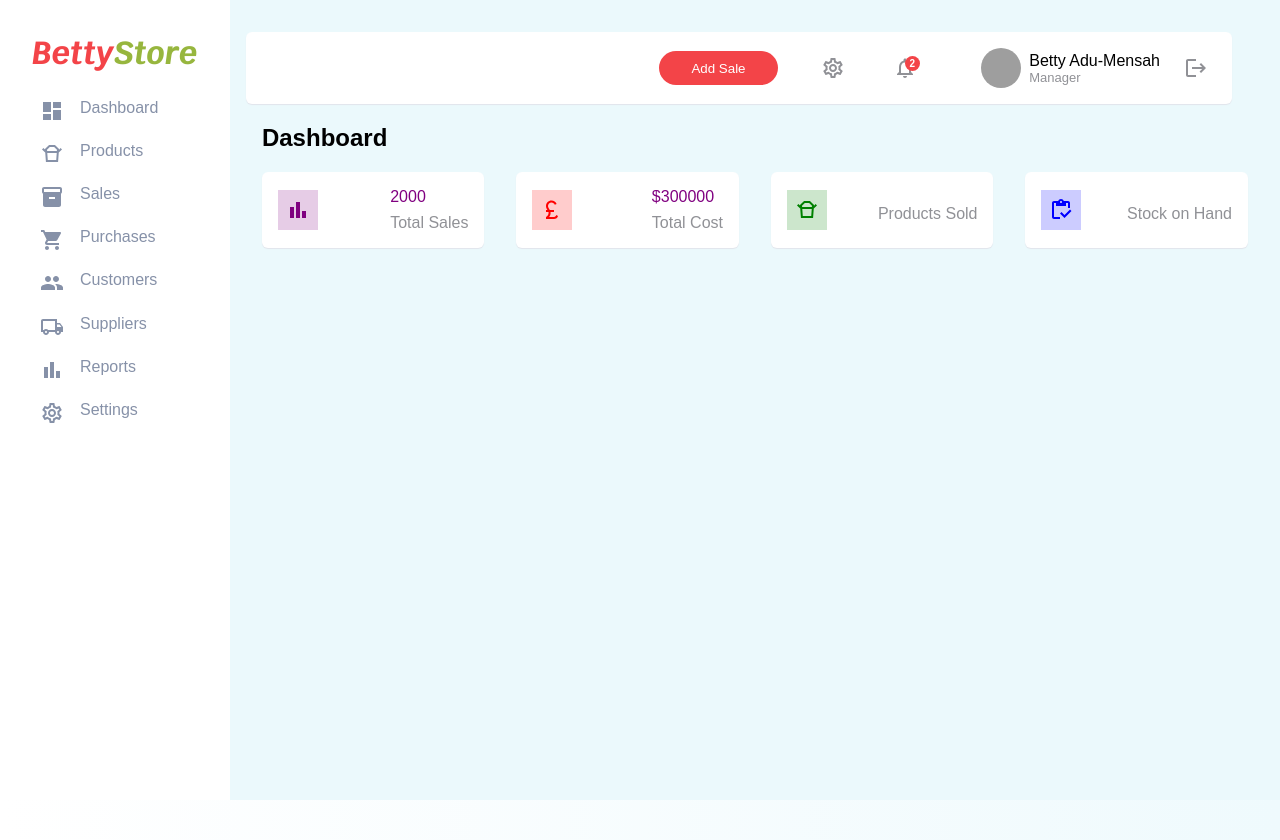
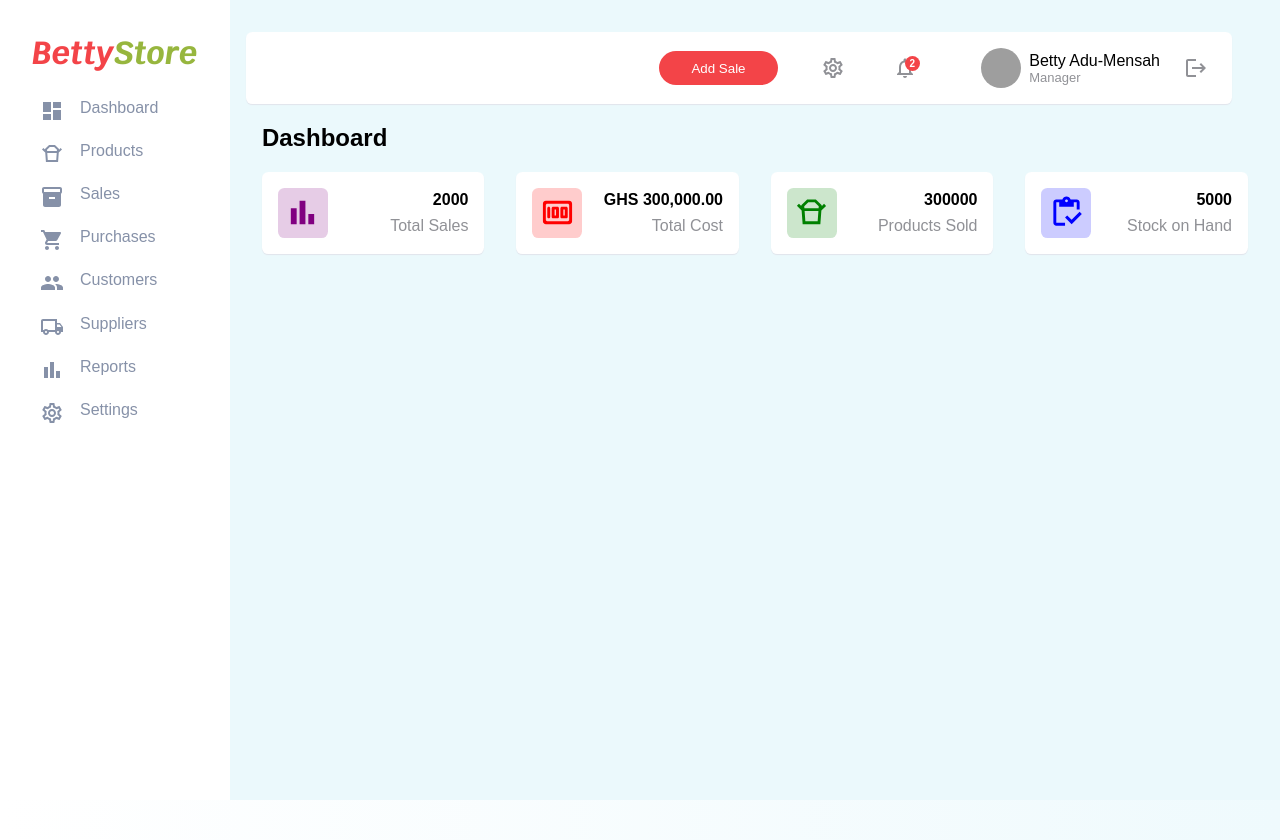
Before and after one commit to joshuaadu/betty-store, a React (Create React App) app: page /dashboard in a window 1280 px wide. Built offline with nearby package versions, Linux system fonts and the light colour scheme; grey boxes are pictures that could not be loaded.

Commit message:
format currency value

```diff
--- a/src/components/widgets/SummaryWidget.js
+++ b/src/components/widgets/SummaryWidget.js
@@ -19,7 +19,13 @@ const colorStyles = {
 	},
 };
 
-const SummaryWidget = ({ icon, color, label, value }) => {
+const SummaryWidget = ({ icon, color, label, value, isCurrency }) => {
+	if (isCurrency) {
+		value = new Intl.NumberFormat("en-gb", {
+			style: "currency",
+			currency: "GHS",
+		}).format(value);
+	}
 	return (
 		<div className={styles.card}>
 			<div
--- a/src/components/widgets/SummaryWidget.module.scss
+++ b/src/components/widgets/SummaryWidget.module.scss
@@ -7,24 +7,28 @@
 	justify-content: space-between;
 	align-items: center;
 	flex-wrap: wrap;
+	gap: 0.5rem;
 
 	.icon {
-		height: 40px;
-		width: 40px;
+		height: 50px;
+		width: 50px;
 		display: flex;
 		justify-content: center;
 		align-items: center;
+		border-radius: 0.4rem;
 	}
 
 	.details {
 		span {
 			display: block;
+			text-align: right;
 		}
 
 		.value {
 			margin-bottom: 0.5rem;
 			color: black;
-			color: rgb(128, 0, 128);
+			font-size: 1rem;
+			font-weight: bold;
 		}
 	}
 }
--- a/src/pages/Dashboard/Views/Home.js
+++ b/src/pages/Dashboard/Views/Home.js
@@ -2,8 +2,8 @@ import styles from "./Home.module.scss";
 import BarChartOutlinedIcon from "@mui/icons-material/BarChart";
 import TakeoutDiningOutlinedIcon from "@mui/icons-material/TakeoutDiningOutlined";
 import InventoryOutlinedIcon from "@mui/icons-material/InventoryOutlined";
-import CurrencyPoundOutlinedIcon from "@mui/icons-material/CurrencyPoundOutlined";
 import SummaryWidget from "../../../components/widgets/SummaryWidget";
+import MoneyRoundedIcon from "@mui/icons-material/MoneyRounded";
 
 const Home = (props) => {
 	return (
@@ -13,26 +13,29 @@ const Home = (props) => {
 			</div>
 			<div className={styles.summary}>
 				<SummaryWidget
-					icon={<BarChartOutlinedIcon />}
+					icon={<BarChartOutlinedIcon fontSize="large" />}
 					label="Total Sales"
 					value="2000"
 					color="1"
 				/>
 				<SummaryWidget
-					icon={<CurrencyPoundOutlinedIcon />}
+					icon={<MoneyRoundedIcon fontSize="large" />}
 					label="Total Cost"
-					value="$300000"
+					value="300000"
 					color="2"
+					isCurrency={true}
 				/>
 				<SummaryWidget
-					icon={<TakeoutDiningOutlinedIcon />}
+					icon={<TakeoutDiningOutlinedIcon fontSize="large" />}
 					label="Products Sold"
 					color="3"
+					value="300000"
 				/>
 				<SummaryWidget
-					icon={<InventoryOutlinedIcon />}
+					icon={<InventoryOutlinedIcon fontSize="large" />}
 					label="Stock on Hand"
 					color="4"
+					value="5000"
 				/>
 			</div>
 		</section>
--- a/src/styles/scss/_card.scss
+++ b/src/styles/scss/_card.scss
@@ -2,5 +2,5 @@
 	border: none;
 	background-color: white;
 	box-shadow: 0px 1px 1px #e1e4eb;
-	border-radius: 6px;
+	border-radius: 0.4rem;
 }
```
